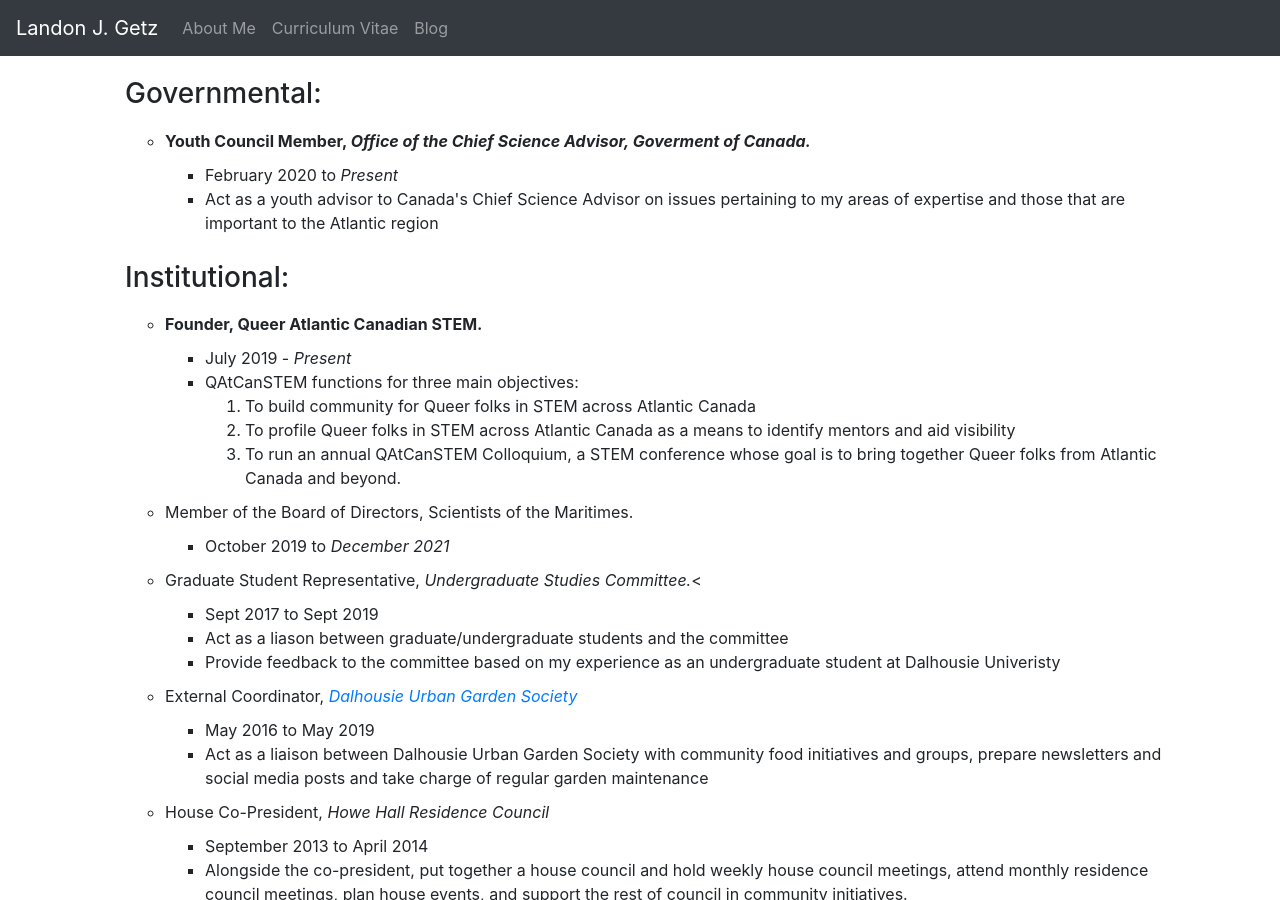
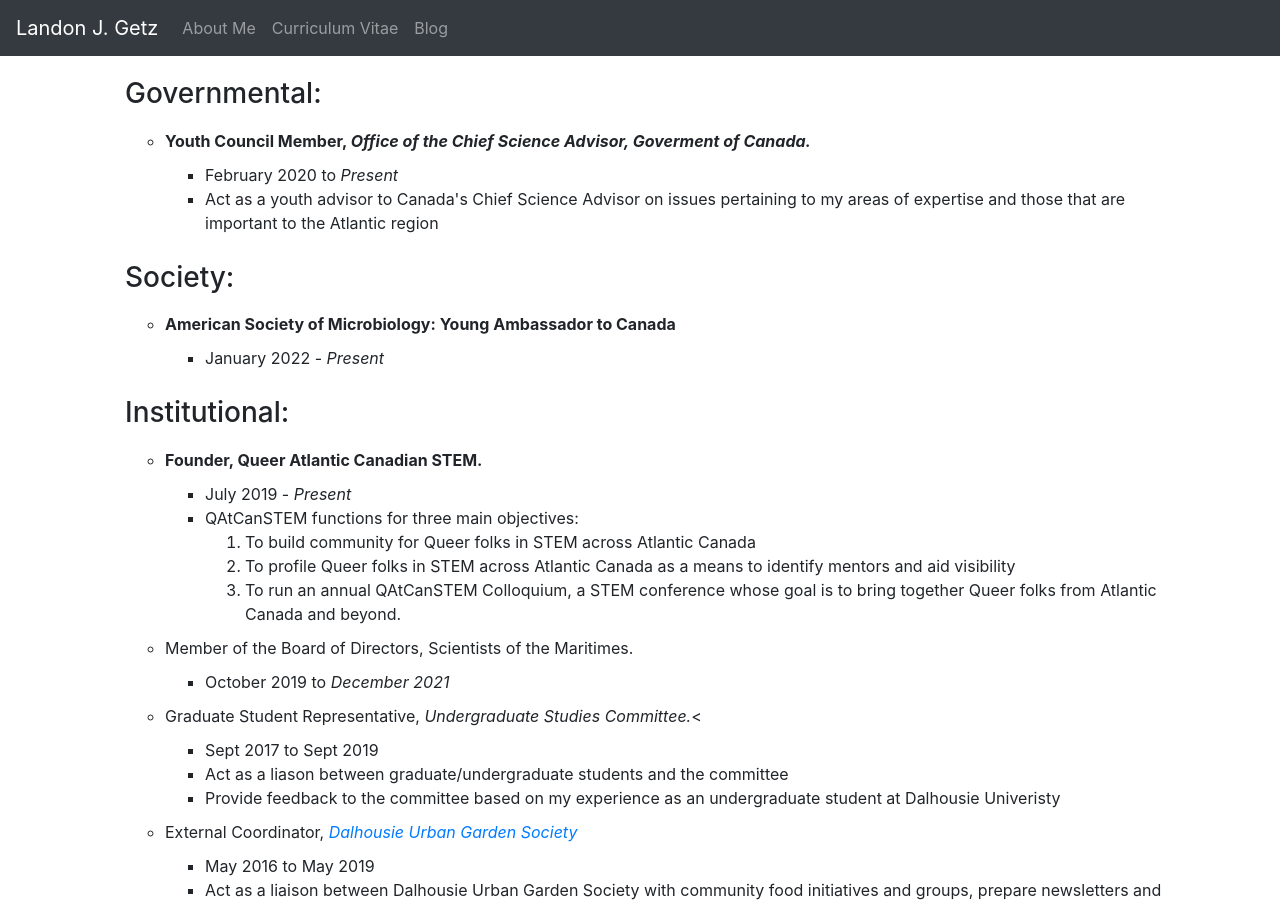
Before and after one commit to LandonGetz/OldCVWebsite, a Jekyll site: the page built from index.md, in a window 1280 px wide and 900 px high, scrolled down 9559 px. Built offline with Jekyll 4.4.1, drawn with Linux system fonts in a browser that asks for light colours; nearby versions of some CDN libraries; some of the changed text lies outside the part shown.

Commit message:
Add ASM Young Ambassador position and Society Service

```diff
--- a/index.md
+++ b/index.md
@@ -410,7 +410,7 @@ scroll: true
             <li>2013 Dalhousie University Entrance Scholarship - $750 CAD Award</li>
             <li>2013 Alexander Rutherford Scholarship - $2,500 CAD Award</li>
         </ul>
-        <h2><span class="fa fa-users" aria-hidden="hidden"></span> Community Service</h2>
+        <h2><span class="fa fa-users" aria-hidden="hidden"></span>Service</h2>
         <ul id="list"><b><h3>Scientific Peer Review:</h3></b>
         <ul>
             <li id="list">Reviewer at <i>Microbiome</i>, Springer-Nature, 2020 - Completed 2 Reviews</li>
@@ -448,7 +448,17 @@ scroll: true
             </li>
         </ul>
         </ul>
-        <ul id="list"><b><h3>Institutional:</h3></b>
+
+	<ul id="list"><b><h3>Society:</h3></b>
+	 <ul>
+	  <li id="list"><b>American Society of Microbiology: Young Ambassador to Canada</b>
+	   <ul id="sublist">
+	    <li>January 2022 - <i>Present</i></li>
+	  </ul>
+	  </li>
+	  </ul>
+	  </ul>
+	<ul id="list"><b><h3>Institutional:</h3></b>
          <ul>
             <li id="list"><b>Founder, Queer Atlantic Canadian STEM.</b>
                 <ul id="sublist">
```
